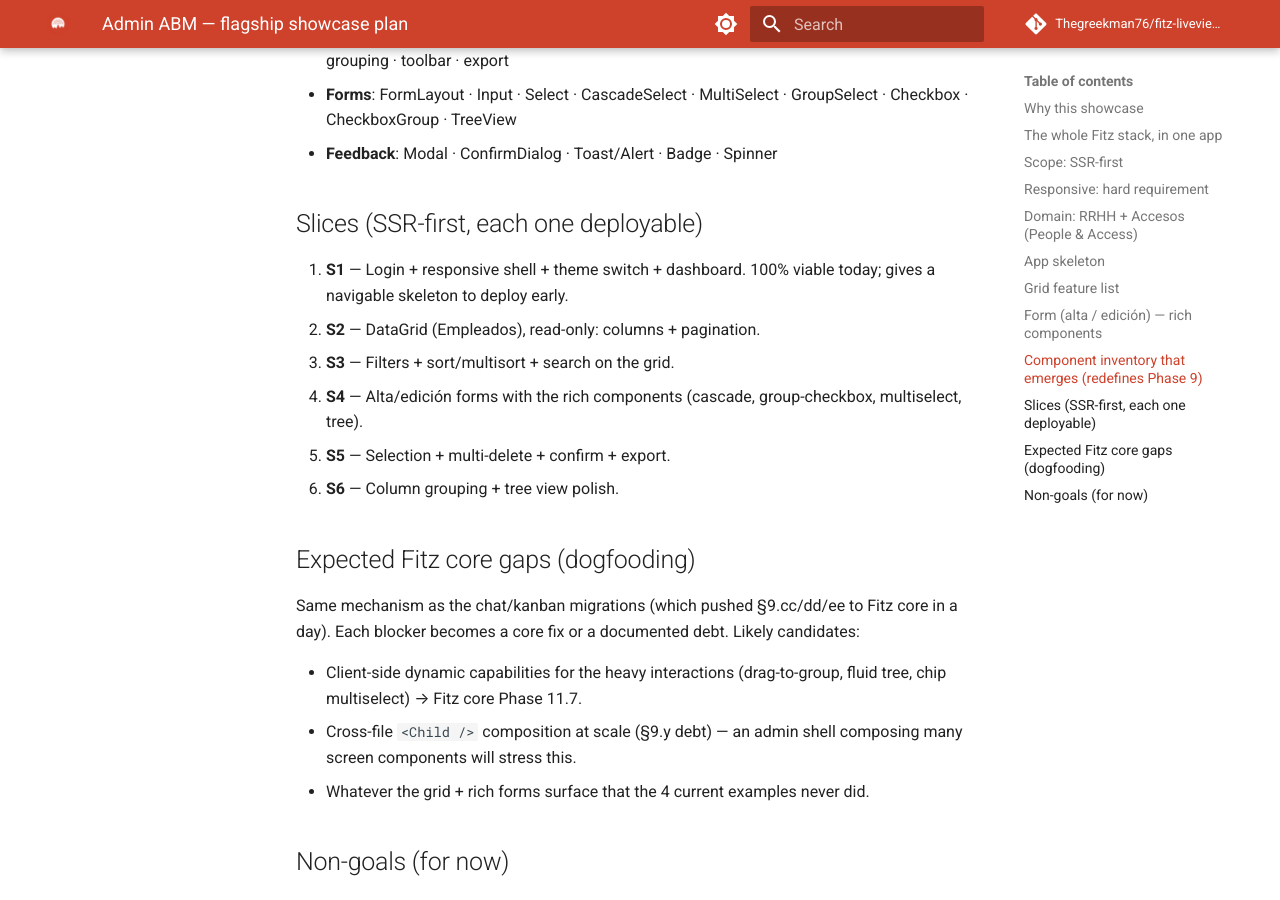
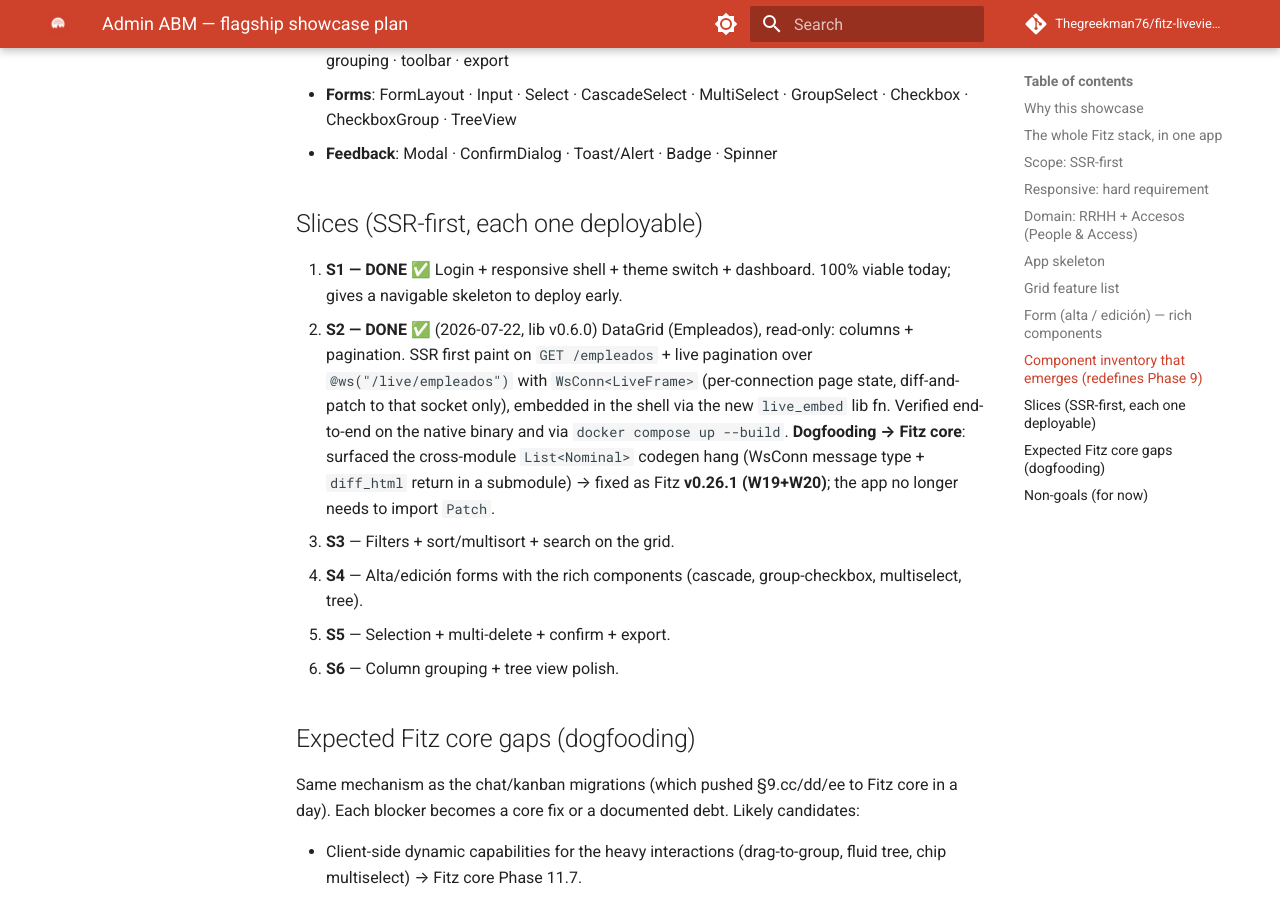
Before and after one commit to Thegreekman76/fitz-liveviews, an MkDocs documentation site: the page built from docs/showcase-admin-abm-plan.md, in a window 1280 px wide and 900 px high, scrolled down 3747 px. Built offline with MkDocs 1.6.1 and Material for MkDocs 9.7.7, drawn with Linux system fonts in a browser that asks for light colours; comment, search, counter and statistics services are not loaded.

Commit message:
feat(showcase): Admin ABM Slice 2 — live DataGrid + `live_embed` (v0.6.0)
Slice 2 del showcase Admin ABM: DataGrid de Empleados read-only con
primer paint SSR en `GET /empleados` + paginación en vivo sobre
`@ws("/live/empleados")` con `WsConn<LiveFrame>` (page state por
conexión, diff-and-patch al socket propio), embebido en el shell del
admin vía la fn nueva `live_embed`.

Lib:
- `live_embed(ws_path, root_id, initial) -> Html` — embebe una LiveView
  como fragmento dentro de una página existente (vs `live_layout` que
  devuelve el documento completo). +2 @test, snippet VSCode.

Dogfooding → Fitz core: el grid destapó el hang del codegen cross-module
de `List<Nominal>` (tipo de mensaje de WsConn + return de `diff_html` en
un submódulo) → arreglado en Fitz v0.26.1 (W19+W20). El admin ya no
necesita importar `Patch`. Dockerfile/compose pinean FITZ_TAG=v0.26.1.

Verificado end-to-end: binario nativo + Postgres local + docker compose
(login → grid → page_next → página 2). fitz test lib 85/0.

```diff
--- a/docs/showcase-admin-abm-plan.md
+++ b/docs/showcase-admin-abm-plan.md
@@ -134,9 +134,17 @@ Companion UI library from **8 basic components** to **~22-25**:
 
 ## Slices (SSR-first, each one deployable)
 
-1. **S1** — Login + responsive shell + theme switch + dashboard.
+1. **S1 — DONE** ✅ Login + responsive shell + theme switch + dashboard.
    100% viable today; gives a navigable skeleton to deploy early.
-2. **S2** — DataGrid (Empleados), read-only: columns + pagination.
+2. **S2 — DONE** ✅ (2026-07-22, lib v0.6.0) DataGrid (Empleados),
+   read-only: columns + pagination. SSR first paint on `GET /empleados` +
+   live pagination over `@ws("/live/empleados")` with `WsConn<LiveFrame>`
+   (per-connection page state, diff-and-patch to that socket only), embedded
+   in the shell via the new `live_embed` lib fn. Verified end-to-end on the
+   native binary and via `docker compose up --build`. **Dogfooding →
+   Fitz core**: surfaced the cross-module `List<Nominal>` codegen hang
+   (WsConn message type + `diff_html` return in a submodule) → fixed as
+   Fitz **v0.26.1 (W19+W20)**; the app no longer needs to import `Patch`.
 3. **S3** — Filters + sort/multisort + search on the grid.
 4. **S4** — Alta/edición forms with the rich components (cascade,
    group-checkbox, multiselect, tree).
--- a/fitz.toml
+++ b/fitz.toml
@@ -1,6 +1,6 @@
 [package]
 name = "fitz-liveviews"
-version = "0.5.0"
+version = "0.6.0"
 edition = "2026"
 description = "Real-time server-rendered UI for Fitz. WebSocket diffing, zero JS build, Phoenix LiveView-inspired."
 authors = ["Martín Palopoli"]
```
Also changed, not shown: CHANGELOG.md (+31 -0 lines), 9 other files.
